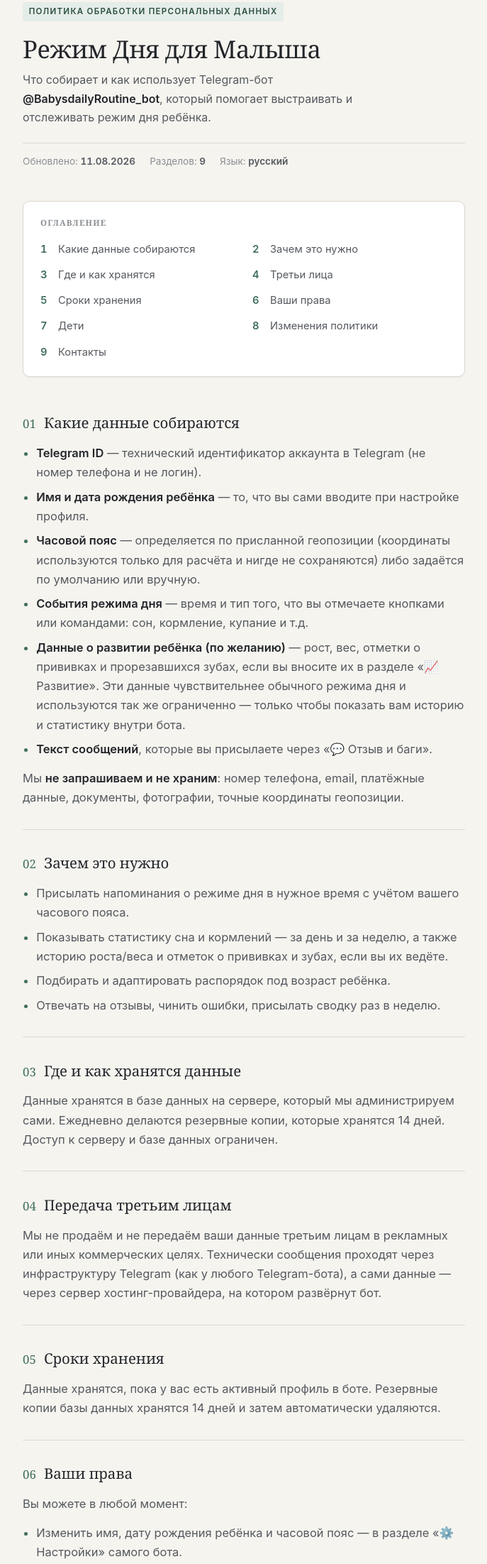
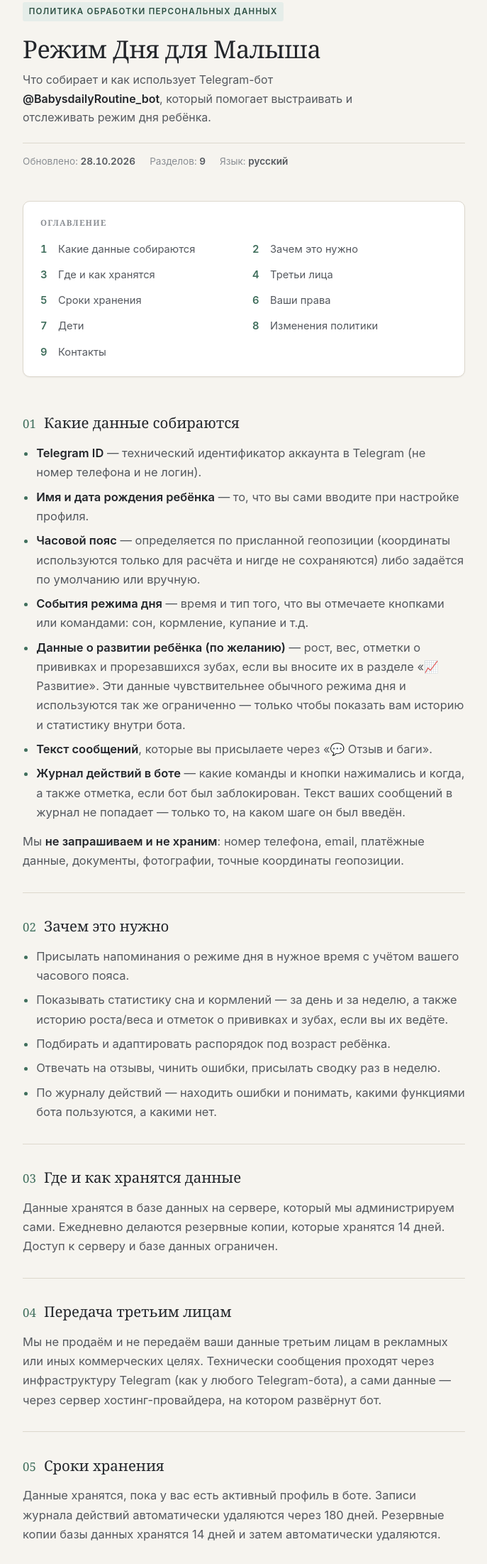
Before and after one commit to NickitaCh/baby-routine-bot-privacy, a plain HTML site: page index.html in a window 1280 px wide. Shown: the part 61-2264 px from the top of the page at 71% size, without its empty margins (296-983 px from the left). Drawn offline with Linux system fonts and the light colour scheme.

Commit message:
Privacy: mention the in-bot action log (no message text, 180-day retention)
Co-Authored-By: Claude Opus 5.5 <noreply@anthropic.com>
Claude-Session: https://claude.ai/code/session_01AeVcWv3A3dN7tSFptB8g5r

```diff
--- a/index.html
+++ b/index.html
@@ -271,7 +271,7 @@
       и отслеживать режим дня ребёнка.
     </p>
     <div class="meta-row">
-      <span>Обновлено: <strong>11.08.2026</strong></span>
+      <span>Обновлено: <strong>28.10.2026</strong></span>
       <span>Разделов: <strong>9</strong></span>
       <span>Язык: <strong>русский</strong></span>
     </div>
@@ -302,6 +302,7 @@
         <li><strong class="tight">События режима дня</strong> — время и тип того, что вы отмечаете кнопками или командами: сон, кормление, купание и т.д.</li>
         <li><strong class="tight">Данные о развитии ребёнка (по желанию)</strong> — рост, вес, отметки о прививках и прорезавшихся зубах, если вы вносите их в разделе «📈 Развитие». Эти данные чувствительнее обычного режима дня и используются так же ограниченно — только чтобы показать вам историю и статистику внутри бота.</li>
         <li><strong class="tight">Текст сообщений</strong>, которые вы присылаете через «💬 Отзыв и баги».</li>
+        <li><strong class="tight">Журнал действий в боте</strong> — какие команды и кнопки нажимались и когда, а также отметка, если бот был заблокирован. Текст ваших сообщений в журнал не попадает — только то, на каком шаге он был введён.</li>
       </ul>
       <p>Мы <strong class="tight">не запрашиваем и не храним</strong>: номер телефона, email, платёжные данные, документы, фотографии, точные координаты геопозиции.</p>
     </section>
@@ -313,6 +314,7 @@
         <li>Показывать статистику сна и кормлений — за день и за неделю, а также историю роста/веса и отметок о прививках и зубах, если вы их ведёте.</li>
         <li>Подбирать и адаптировать распорядок под возраст ребёнка.</li>
         <li>Отвечать на отзывы, чинить ошибки, присылать сводку раз в неделю.</li>
+        <li>По журналу действий — находить ошибки и понимать, какими функциями бота пользуются, а какими нет.</li>
       </ul>
     </section>
 
@@ -328,7 +330,7 @@
 
     <section class="clause" id="s5">
       <div class="clause-head"><span class="clause-num">05</span><h2>Сроки хранения</h2></div>
-      <p>Данные хранятся, пока у вас есть активный профиль в боте. Резервные копии базы данных хранятся 14&nbsp;дней и затем автоматически удаляются.</p>
+      <p>Данные хранятся, пока у вас есть активный профиль в боте. Записи журнала действий автоматически удаляются через 180&nbsp;дней. Резервные копии базы данных хранятся 14&nbsp;дней и затем автоматически удаляются.</p>
     </section>
 
     <section class="clause" id="s6">
@@ -363,6 +365,6 @@
 
   <footer class="doc-foot">
     <span>Режим Дня для Малыша · @BabysdailyRoutine_bot</span>
-    <span>Версия документа от 11.08.2026</span>
+    <span>Версия документа от 28.10.2026</span>
   </footer>
 </div>
```
